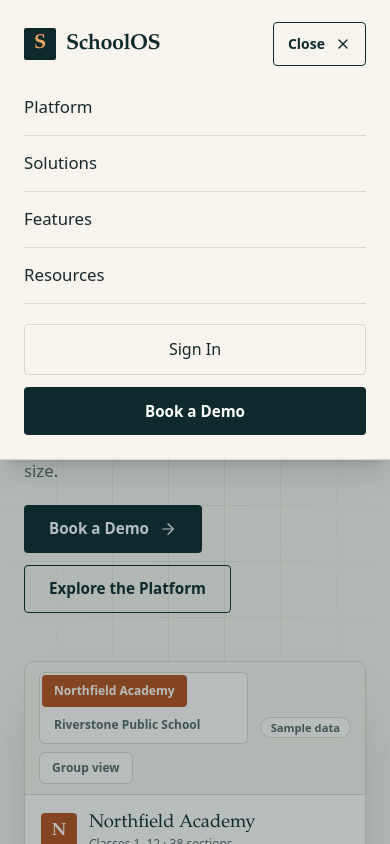
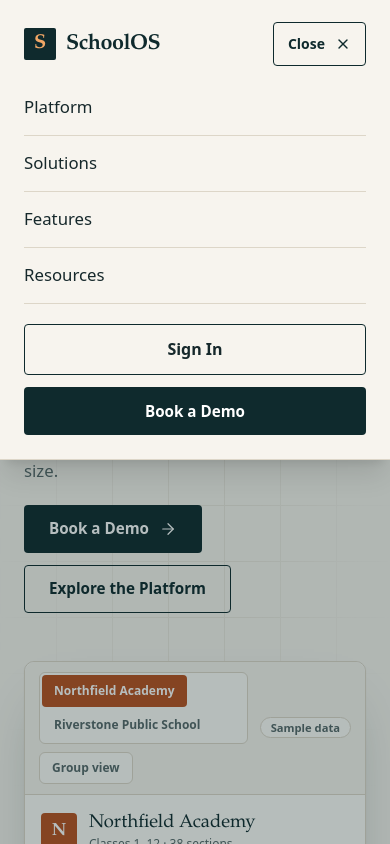
Before and after one commit to buildnest-dev/school, a Next.js app: page / in a window 390 px wide. Both pictures are taken after a click on the button "Menu". Shown: the top 844 px of the page. Built offline with nearby package versions, Linux system fonts and the light colour scheme.

Commit message:
Make Sign In a visible button in the site header

```diff
--- a/src/components/layout/site-header.tsx
+++ b/src/components/layout/site-header.tsx
@@ -86,11 +86,11 @@ export function SiteHeader() {
               </li>
             ))}
           </ul>
-          <div className="flex items-center gap-6">
+          <div className="flex items-center gap-3">
             <span data-nav-item>
-              <Link href={ROUTES.signIn} className={linkClass}>
-                Sign In
-              </Link>
+              <Button asChild size="sm" variant="ghost">
+                <Link href={ROUTES.signIn}>Sign In</Link>
+              </Button>
             </span>
             <span data-nav-item>
               <Button asChild size="sm">
@@ -141,7 +141,7 @@ export function SiteHeader() {
                 <Dialog.Close asChild>
                   <Link
                     href={ROUTES.signIn}
-                    className="border-line rounded-sm border py-3 text-center font-medium"
+                    className="border-ink rounded-sm border py-3 text-center font-semibold"
                   >
                     Sign In
                   </Link>
```
